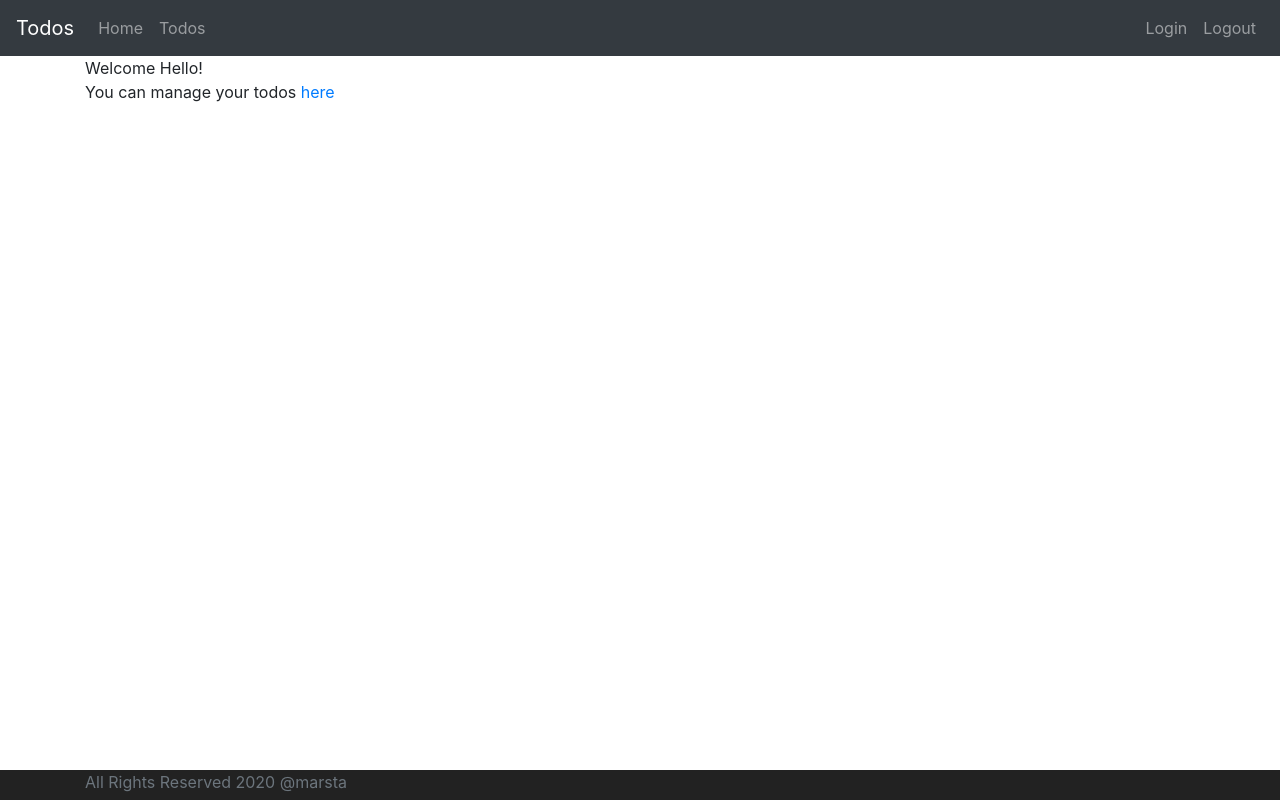
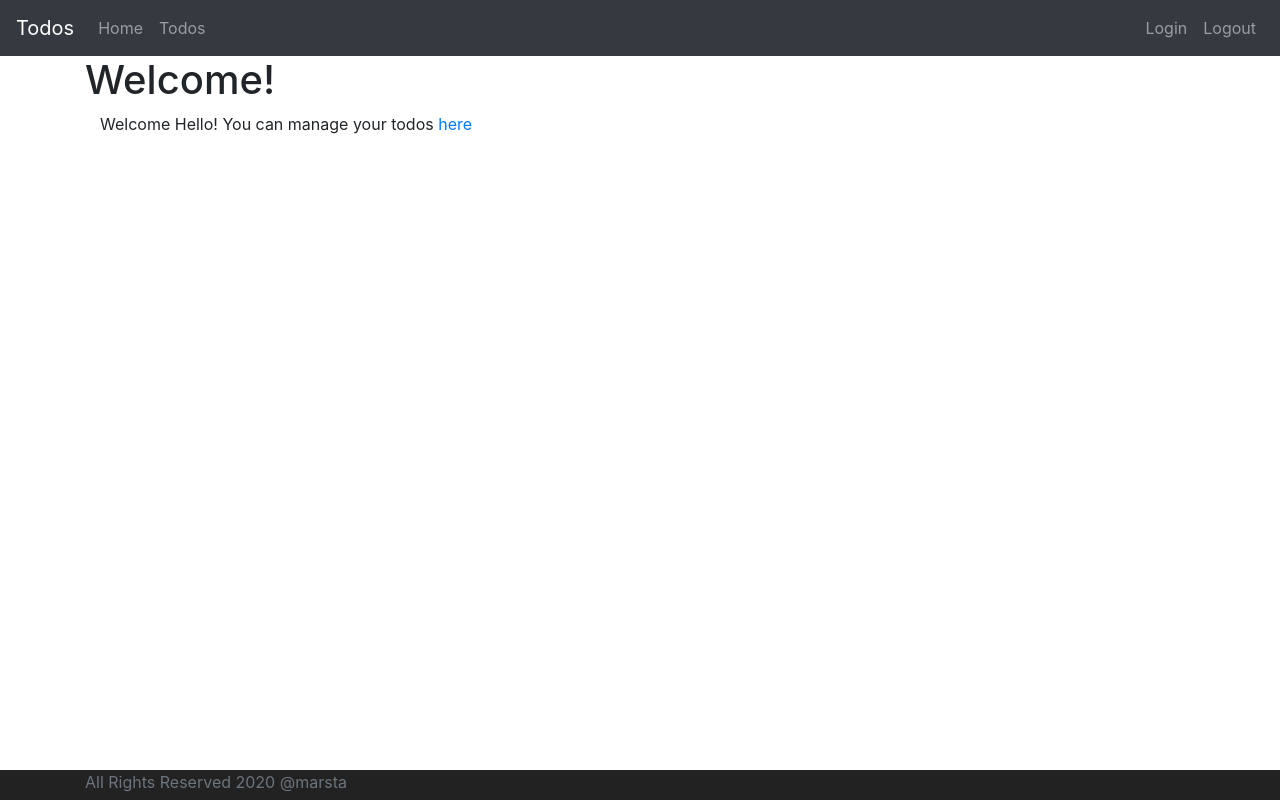
Before and after one commit to MarijaStanic/tasks-auth-jwt-ui, an Angular app: page /welcome/Hello in a window 1280 px wide. Built offline with nearby package versions, Linux system fonts and the light colour scheme.

Commit message:
Style login and welcome

```diff
--- a/src/app/login/login.component.html
+++ b/src/app/login/login.component.html
@@ -1,4 +1,9 @@
-Username: <input type="text" name="username" [(ngModel)]="username">
-Password: <input type="password" name="password" [(ngModel)]="password">
+<h1>Login</h1>
 
-<button class="btn btn-primary" (click)="handleLogin()">Login</button>
+<div class="container">
+    <div class="altert" *ngif='invalidLogin'>{{errorMessage}}</div>
+    <div>Username: <input type="text" name="username" [(ngModel)]="username">
+        Password: <input type="password" name="password" [(ngModel)]="password">
+        <button class="btn btn-success" (click)="handleLogin()">Login</button>
+    </div>
+</div>
--- a/src/app/login/login.component.ts
+++ b/src/app/login/login.component.ts
@@ -11,6 +11,7 @@ export class LoginComponent implements OnInit {
   username;
   password;
   invalidLogin = false;
+  errorMessage;
 
   constructor(private router: Router) { }
 
--- a/src/app/welcome/welcome.component.html
+++ b/src/app/welcome/welcome.component.html
@@ -1,6 +1,5 @@
-<div>
+<h1>Welcome!</h1>
+<div class="container">
     Welcome {{name}}!
-</div>
-<div>
     You can manage your todos <a routerLink="/todos">here</a>
 </div>
```
